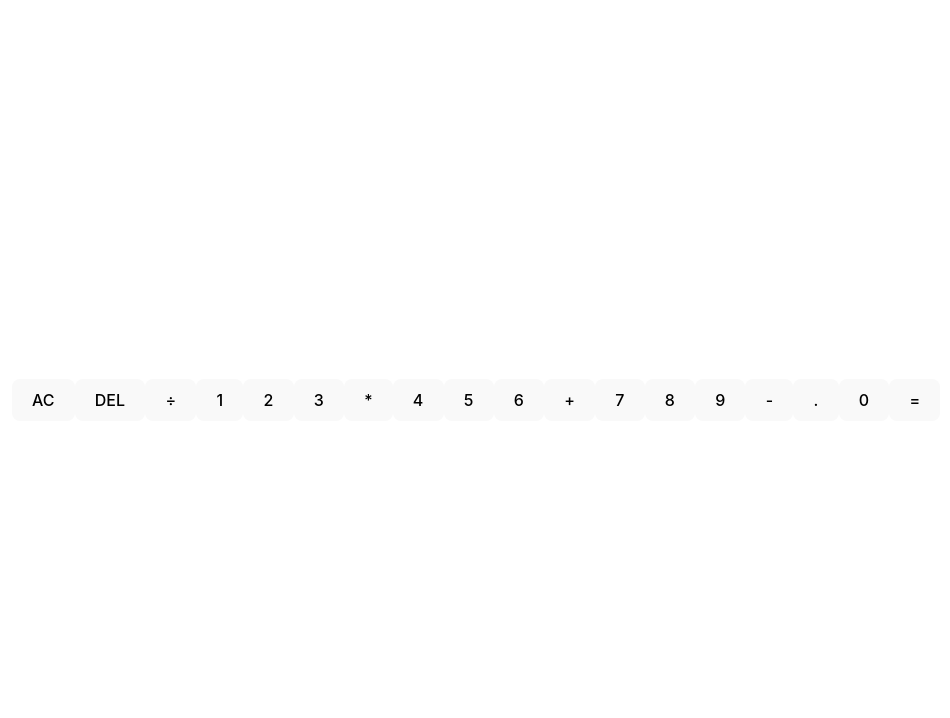
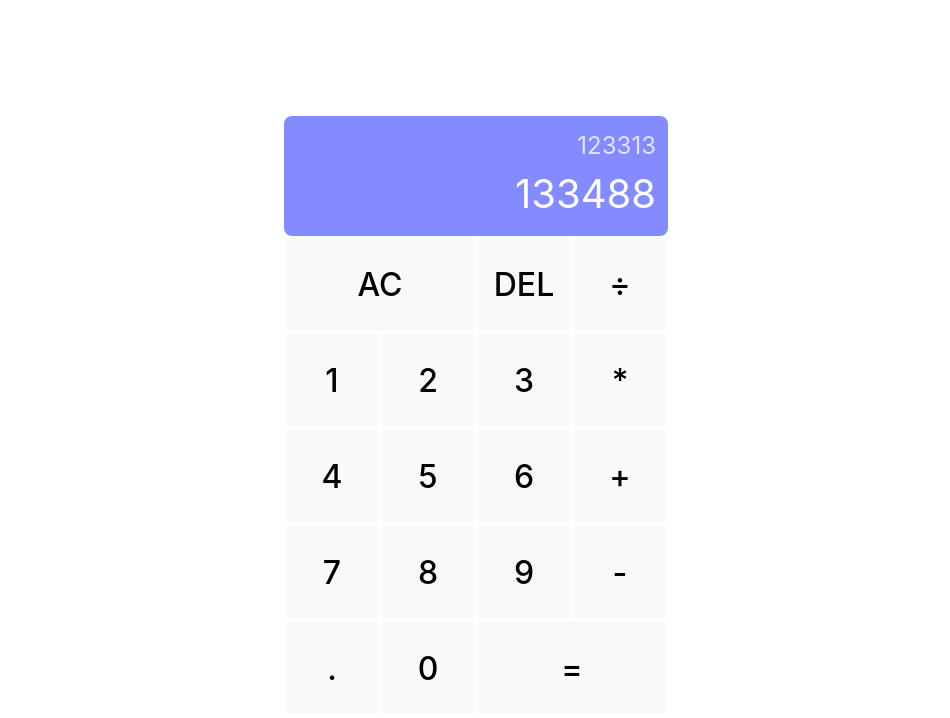
Before and after one commit to Alesia-Abaeva/calculator, a React (Vite) app: page / in a window 1280 px wide. Shown: the top 718 px of the page, without its empty margins (164-1114 px from the left). Built offline with nearby package versions, Linux system fonts and the light colour scheme.

Commit message:
feat: add style in project

```diff
--- a/src/app/App.css
+++ b/src/app/App.css
@@ -4,3 +4,54 @@
   padding: 2rem;
   text-align: center;
 }
+
+*,
+*::before,
+*::after {
+  box-sizing: border-box;
+}
+
+.calculator-grid {
+  display: grid;
+  margin-top: 2rem;
+  grid-template-columns: repeat(4, 6rem);
+  grid-template-rows: minmax(7rem, auto) repeat(5, 6rem);
+}
+
+.output {
+  grid-column: 1 / -1;
+  background-color: #646cffc9;
+  border-radius: 8px;
+  display: flex;
+  flex-direction: column;
+  align-items: flex-end;
+  justify-content: space-around;
+  padding: 0.75rem;
+  word-wrap: break-word;
+  word-break: break-all;
+}
+
+.output .previous-operand {
+  color: rgba(255, 255, 255, 0.75);
+  font-size: 1.5rem;
+}
+
+.output .current-operand {
+  color: white;
+  font-size: 2.5rem;
+}
+
+.span-two {
+  grid-column: span 2;
+}
+
+.calculator-grid > button {
+  font-size: 2rem;
+  border: 1px solid white;
+  outline: none;
+}
+
+.calculator-grid > button:hover,
+.calculator-grid > button:focus {
+  background-color: #ffc466e4;
+}
--- a/src/app/App.tsx
+++ b/src/app/App.tsx
@@ -5,12 +5,12 @@ const App: React.FC = () => {
   return (
     <div className="calculator-grid">
       <div className="output">
-        <div className="previous-operand"></div>
-        <div className="current-operand"></div>
+        <div className="previous-operand">123313</div>
+        <div className="current-operand">133488</div>
       </div>
 
       {BUTTON.map((el, i) => {
-        if (i === 0 || i === BUTTON.length) {
+        if (i === 0 || i === BUTTON.length - 1) {
           return <button className="span-two">{el}</button>;
         }
         return <button>{el}</button>;
--- a/src/index.css
+++ b/src/index.css
@@ -39,7 +39,6 @@ h1 {
 button {
   border-radius: 8px;
   border: 1px solid transparent;
-  padding: 0.6em 1.2em;
   font-size: 1em;
   font-weight: 500;
   font-family: inherit;
```
